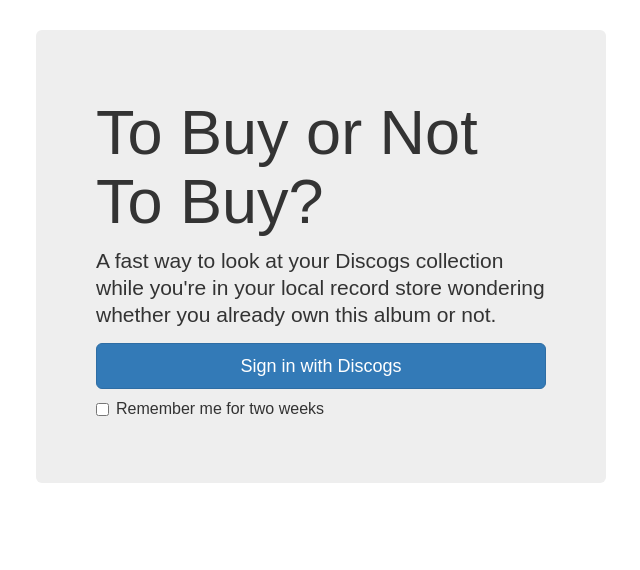
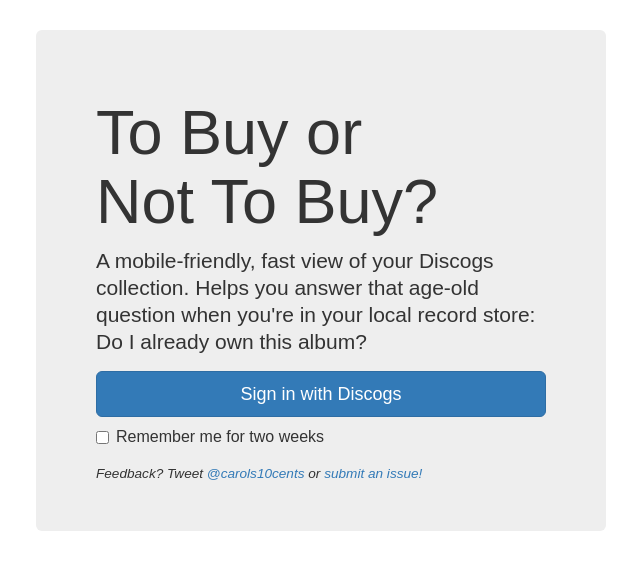
Before and after one commit to carols10cents/buy-or-not, a Rails app: page / in a window 1280 px wide. Shown: the top 570 px of the page, without its empty margins (319-959 px from the left). Run offline with Rails 7, Linux system fonts and the light colour scheme; style sheets or scripts are compiled from the project's sources; some libraries are stand-ins or nearby versions.

Commit message:
Add a footer & better homepage copy

```diff
--- a/app/views/collection/show.html.erb
+++ b/app/views/collection/show.html.erb
@@ -39,5 +39,6 @@
     </section>
     <table id="results" data-filter="true" data-input="#search" class="table table-condensed">
     </table>
+    <%= render 'shared/footer' %>
   </div>
 </div>
--- a/app/views/home/index.html.erb
+++ b/app/views/home/index.html.erb
@@ -1,8 +1,8 @@
 <div class="homepage">
   <div class="container-fluid">
     <div class="jumbotron">
-      <h1>To Buy or Not To Buy?</h1>
-      <p>A fast way to look at your Discogs collection while you're in your local record store wondering whether you already own this album or not.</p>
+      <h1>To Buy or<br />Not To Buy?</h1>
+      <p>A mobile-friendly, fast view of your Discogs collection. Helps you answer that age-old question when you're in your local record store: Do I already own this album?</p>
       <%= form_tag '/auth/discogs' do  %>
         <div class="form-group">
           <%= submit_tag 'Sign in with Discogs', class: 'btn btn-primary btn-lg btn-block' %>
@@ -13,7 +13,8 @@
           </div>
         </div>
       <% end %>
-      </section>
+
+      <%= render 'shared/footer' %>
     </div>
   </div>
 </div>
--- /dev/null
+++ b/app/views/shared/_footer.html.erb
@@ -0,0 +1,3 @@
+<section class="footer">
+  <small><em>Feedback? Tweet <a href='https://twitter.com/Carols10cents'>@carols10cents</a> or <a href='https://github.com/carols10cents/buy-or-not'>submit an issue!</a></em></small>
+</section>
```
Lines whose indentation alone changed are shown as unchanged.
